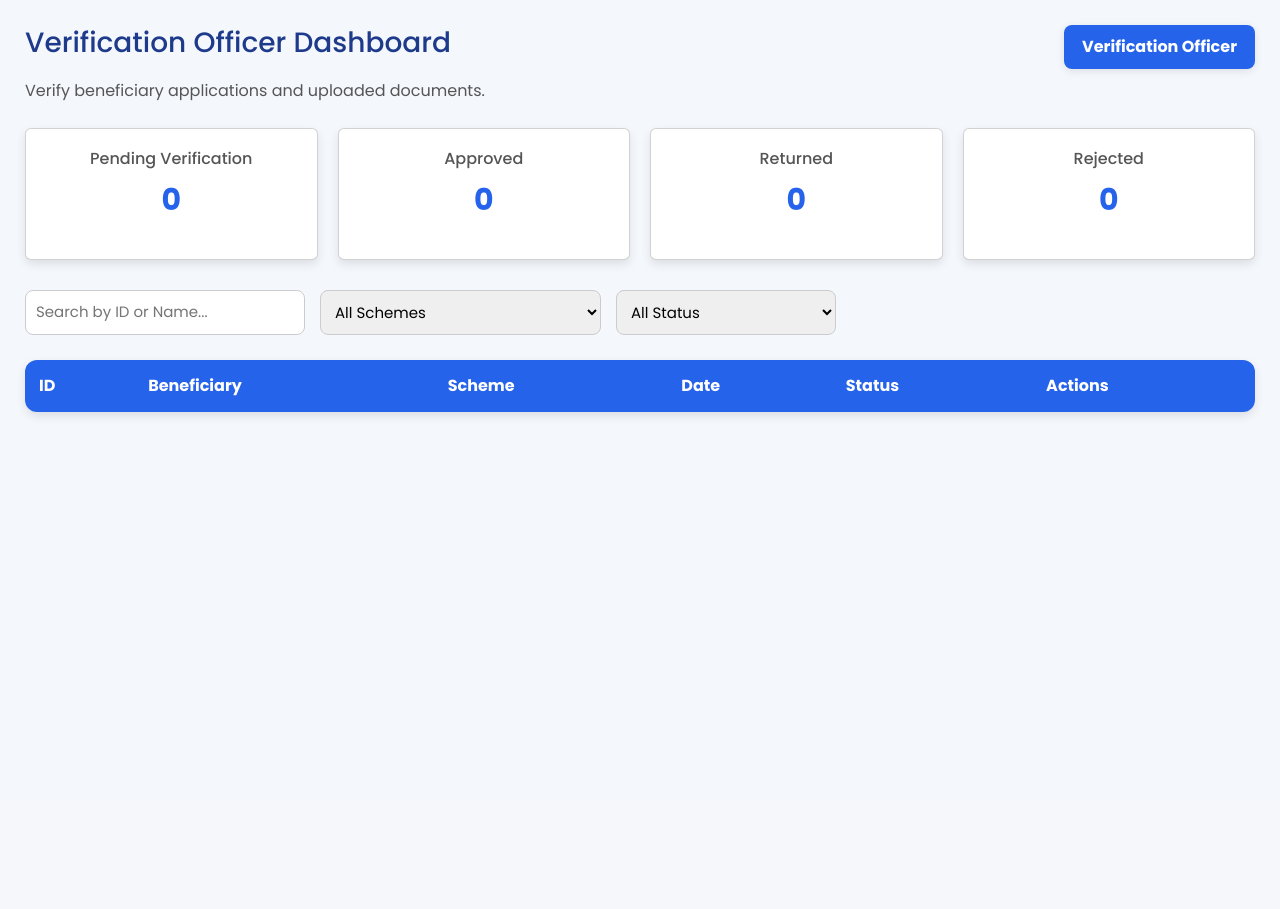
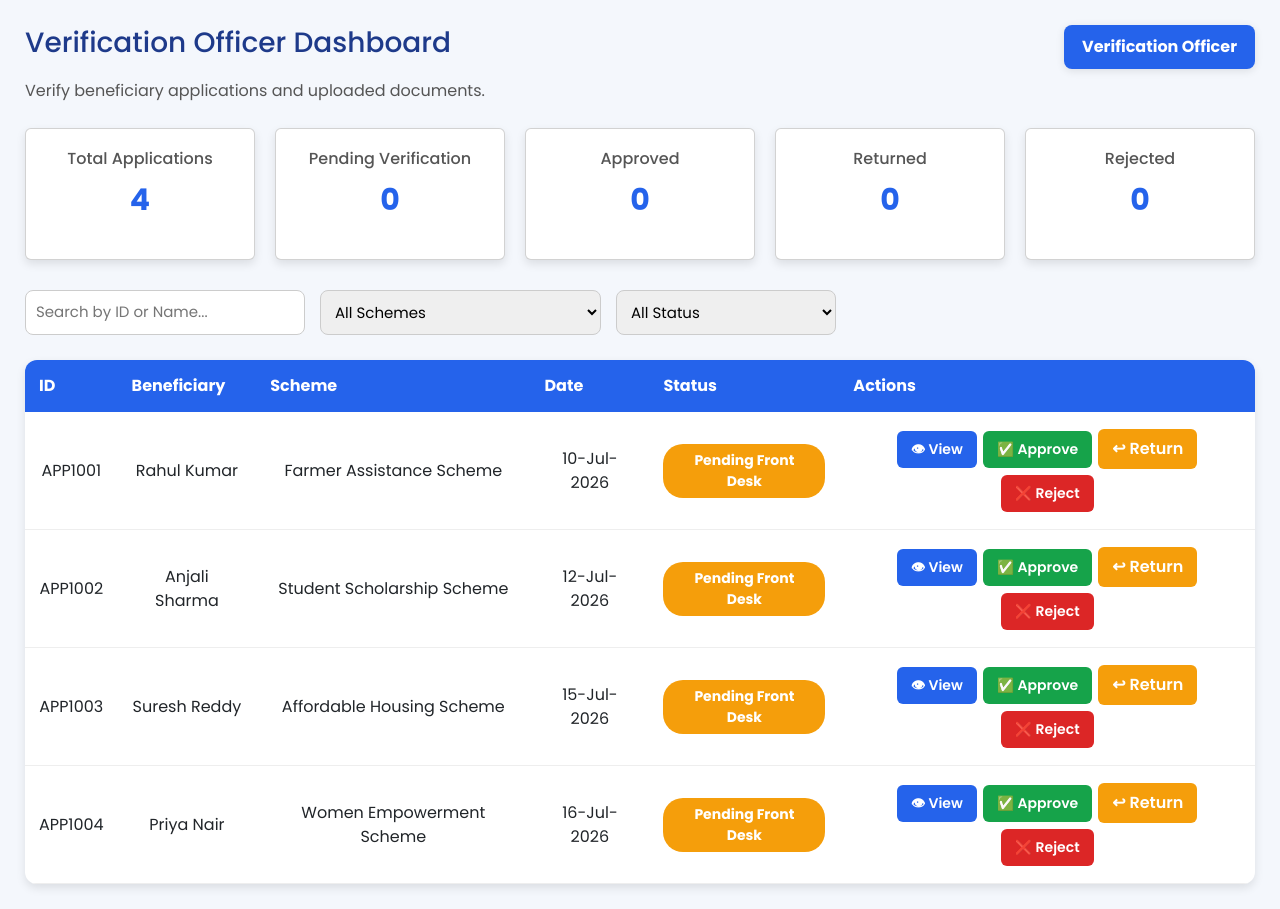
Before and after one commit to VyshnaviChalla-13/-Government-Subsidy-Grant-Disbursement-Tracking-System-, a React app in the folder frontend/: page /officer/verification in a window 1280 px wide. Before the commit the page ends 800 px from the top, so only its background shows below. Built offline with nearby package versions, Linux system fonts and the light colour scheme; the HTML template or start-up script is replaced by a standard one.

Commit message:
Updated Verification Dashboard with approval, return and reject workflow

```diff
--- a/frontend/src/pages/officer/VerificationDashboard.jsx
+++ b/frontend/src/pages/officer/VerificationDashboard.jsx
@@ -1,29 +1,31 @@
-import React, { useEffect, useState } from "react";
+import React, {useEffect, useState} from "react";
+import "./VerificationDashboard.css";
+
+import defaultApplications from "../../data/applications";
 
 import {
     getApplications,
     saveApplications,
 } from "../../utils/applicationStorage";
-
-import "./VerificationDashboard.css";
-
 function VerificationDashboard() {
 
-    const [applications, setApplications] = useState([]);
+    const [applications, setApplications] = useState(() => {
+        const stored = getApplications();
 
-    useEffect(() => {
-        const data = getApplications();
+        if (stored.length > 0) {
+            return stored;
+        }
 
-        const verificationApplications = data.filter(
-            (app) => app.status === "Forwarded"
-        );
+        saveApplications(defaultApplications);
+        return defaultApplications;
+    });
 
-        setApplications(verificationApplications);
-    }, []);
     const [search, setSearch] = useState("");
     const [schemeFilter, setSchemeFilter] = useState("");
     const [statusFilter, setStatusFilter] = useState("");
     const [selectedApplication, setSelectedApplication] = useState(null);
+    const [actionType, setActionType] = useState("");
+    const [reason, setReason] = useState("");
 
     const filteredApplications = applications.filter((app) => {
 
@@ -35,16 +37,18 @@ function VerificationDashboard() {
             schemeFilter === "" || app.scheme === schemeFilter;
 
         const matchesStatus =
-            statusFilter === "" || app.status === statusFilter;
+            statusFilter === "" ||
+            (statusFilter === "Pending Verification"
+                ? app.status === "Forwarded"
+                : app.status === statusFilter);
 
         return matchesSearch && matchesScheme && matchesStatus;
+
     });
 
     const updateStatus = (id, status) => {
 
-        const allApplications = getApplications();
-
-        const updated = allApplications.map((app) =>
+        const updated = applications.map((app) =>
             app.id === id
                 ? {
                     ...app,
@@ -53,15 +57,36 @@ function VerificationDashboard() {
                 : app
         );
 
+        setApplications(updated);
+
         saveApplications(updated);
 
-        setApplications(
-            updated.filter(
-                (app) => app.status === "Forwarded"
-            )
-        );
+    };
+    const openReasonPopup = (application, action) => {
+        setSelectedApplication(application);
+        setActionType(action);
+        setReason("");
     };
 
+    const submitReason = () => {
+
+        const updated = applications.map((app) =>
+            app.id === selectedApplication.id
+                ? {
+                    ...app,
+                    status: actionType,
+                    reason: reason
+                }
+                : app
+        );
+
+        setApplications(updated);
+        saveApplications(updated);
+
+        setSelectedApplication(null);
+        setReason("");
+        setActionType("");
+    };
     return (
 
         <div className="verification-dashboard">
@@ -82,11 +107,16 @@ function VerificationDashboard() {
             <div className="dashboard-cards">
 
                 <div className="card">
+                    <h3>Total Applications</h3>
+                    <p>{applications.length}</p>
+                </div>
+
+                <div className="card">
                     <h3>Pending Verification</h3>
                     <p>
                         {
                             applications.filter(
-                                a => a.status === "Pending Verification"
+                                a => a.status === "Forwarded"
                             ).length
                         }
                     </p>
@@ -126,7 +156,6 @@ function VerificationDashboard() {
                 </div>
 
             </div>
-
             {/* Search & Filters */}
 
             <div className="filter-section">
@@ -186,9 +215,9 @@ function VerificationDashboard() {
                     <tr key={app.id}>
 
                         <td>{app.id}</td>
-                        <td>{app.name}</td>
+                        <td>{app.applicant}</td>
                         <td>{app.scheme}</td>
-                        <td>{app.date}</td>
+                        <td>{app.submittedDate}</td>
                         <td>
     <span
         className={
@@ -201,7 +230,9 @@ function VerificationDashboard() {
                         : "status pending"
         }
     >
-        {app.status}
+        {app.status === "Forwarded"
+            ? "Pending Verification"
+            : app.status}
     </span>
                         </td>
 
@@ -223,13 +254,13 @@ function VerificationDashboard() {
 
                             <button
                                 className="return-btn"
-                                onClick={() => updateStatus(app.id, "Returned")}
+                                onClick={() => openReasonPopup(app, "Returned")}
                             >
                                 ↩ Return
                             </button>
                             <button
                                 className="reject-btn"
-                                onClick={() => updateStatus(app.id, "Rejected")}
+                                onClick={() => openReasonPopup(app, "Rejected")}
                             >
                                 ❌ Reject
                             </button>
@@ -263,7 +294,7 @@ function VerificationDashboard() {
 
                             <div>
                                 <strong>Beneficiary Name</strong>
-                                <p>{selectedApplication.name}</p>
+                                <p>{selectedApplication.applicant}</p>
                             </div>
 
                             <div>
@@ -382,6 +413,54 @@ function VerificationDashboard() {
                 </div>
 
             )}
+            {selectedApplication &&
+                (actionType === "Returned" || actionType === "Rejected") && (
+
+                    <div className="modal-overlay">
+
+                        <div className="reason-modal">
+
+                            <h2>{actionType} Application</h2>
+
+                            <p>
+                                Please provide the reason before continuing.
+                            </p>
+
+                            <textarea
+                                value={reason}
+                                onChange={(e) => setReason(e.target.value)}
+                                placeholder="Enter reason..."
+                                rows="5"
+                            />
+
+                            <div className="reason-buttons">
+
+                                <button
+                                    className="submit-btn"
+                                    disabled={reason.trim() === ""}
+                                    onClick={submitReason}
+                                >
+                                    Submit
+                                </button>
+
+                                <button
+                                    className="cancel-btn"
+                                    onClick={() => {
+                                        setSelectedApplication(null);
+                                        setReason("");
+                                        setActionType("");
+                                    }}
+                                >
+                                    Cancel
+                                </button>
+
+                            </div>
+
+                        </div>
+
+                    </div>
+
+                )}
         </div>
 
     );
```
